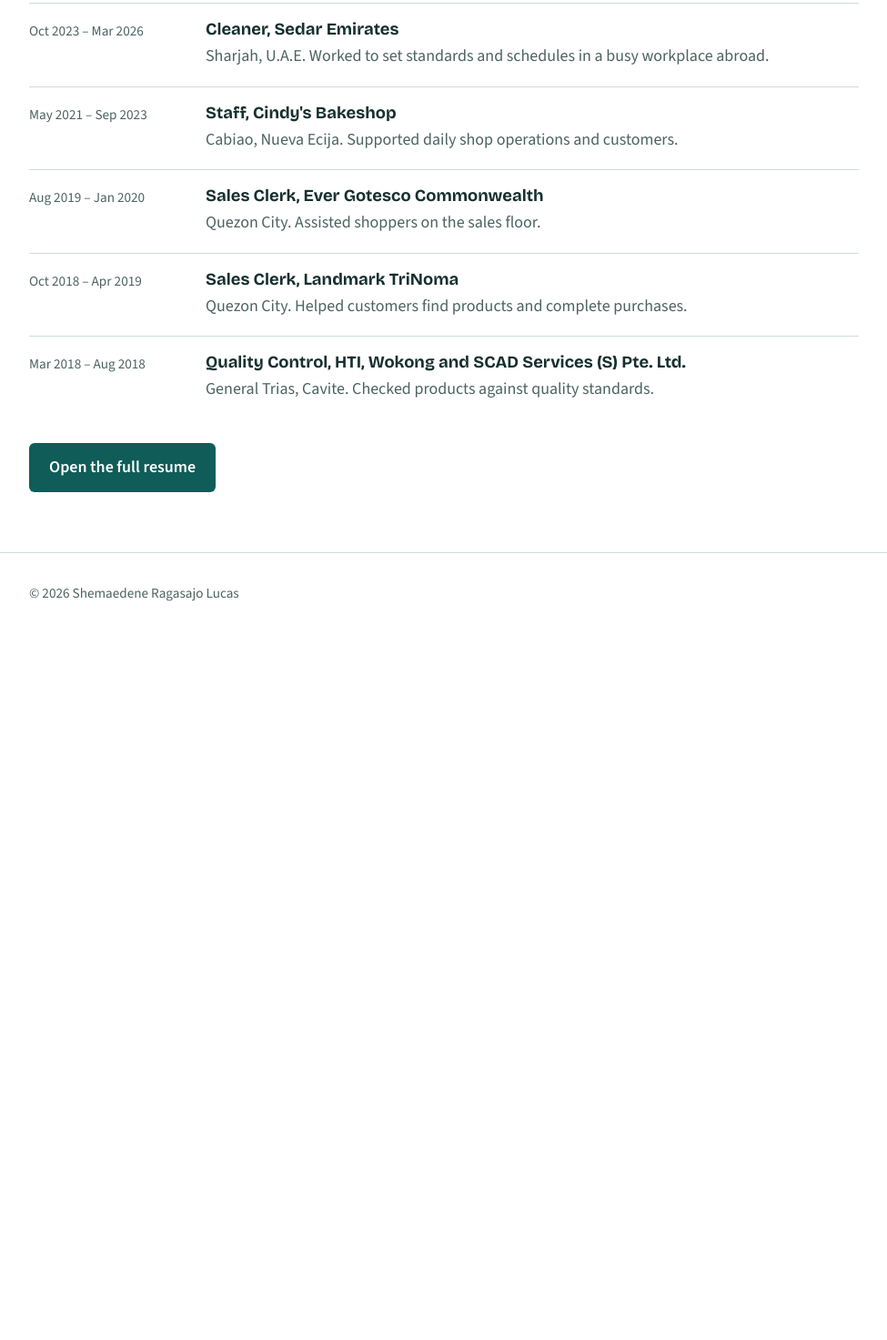
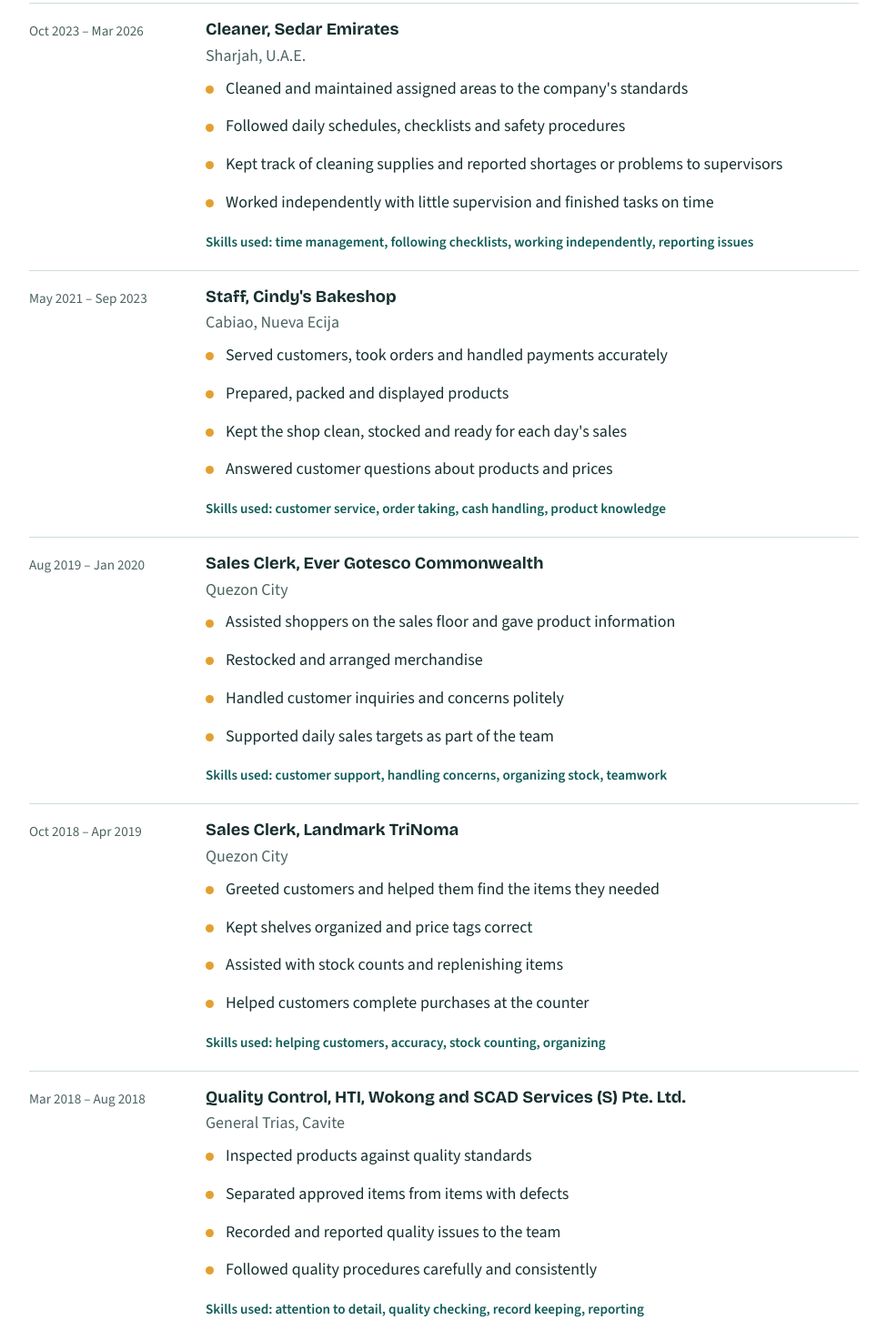
Before and after one commit to xian-admin/shemaedenelucas, a plain HTML site: page experience.html in a window 1280 px wide. Shown: the part 291-1764 px from the top of the page at 91% size, without its empty margins (152-1127 px from the left). Before the commit the page ends 988 px from the top, so only its background shows below. Drawn offline with nearby package versions, Linux system fonts and the light colour scheme.

Commit message:
Add skills used to experience

```diff
--- a/experience.html
+++ b/experience.html
@@ -18,12 +18,25 @@
 <main>
 <div class="page-head"><div class="wrap"><h1>Experience</h1><p>Customer-facing, quality and service work since 2018.</p></div></div>
 <section><div class="wrap">
-<div class="job"><div class="when">Oct 2023 – Mar 2026</div><div><h3>Cleaner, Sedar Emirates</h3><p>Sharjah, U.A.E. Worked to set standards and schedules in a busy workplace abroad.</p></div></div>
-<div class="job"><div class="when">May 2021 – Sep 2023</div><div><h3>Staff, Cindy's Bakeshop</h3><p>Cabiao, Nueva Ecija. Supported daily shop operations and customers.</p></div></div>
-<div class="job"><div class="when">Aug 2019 – Jan 2020</div><div><h3>Sales Clerk, Ever Gotesco Commonwealth</h3><p>Quezon City. Assisted shoppers on the sales floor.</p></div></div>
-<div class="job"><div class="when">Oct 2018 – Apr 2019</div><div><h3>Sales Clerk, Landmark TriNoma</h3><p>Quezon City. Helped customers find products and complete purchases.</p></div></div>
-<div class="job"><div class="when">Mar 2018 – Aug 2018</div><div><h3>Quality Control, HTI, Wokong and SCAD Services (S) Pte. Ltd.</h3><p>General Trias, Cavite. Checked products against quality standards.</p></div></div>
-<p><a class="btn" href="resume.html">Open the full resume</a></p>
+<div class="job"><div class="when">Oct 2023 – Mar 2026</div><div><h3>Cleaner, Sedar Emirates</h3><p>Sharjah, U.A.E.</p>
+<ul class="clean"><li>Cleaned and maintained assigned areas to the company's standards</li><li>Followed daily schedules, checklists and safety procedures</li><li>Kept track of cleaning supplies and reported shortages or problems to supervisors</li><li>Worked independently with little supervision and finished tasks on time</li></ul>
+<p class="used">Skills used: time management, following checklists, working independently, reporting issues</p></div></div>
+
+<div class="job"><div class="when">May 2021 – Sep 2023</div><div><h3>Staff, Cindy's Bakeshop</h3><p>Cabiao, Nueva Ecija</p>
+<ul class="clean"><li>Served customers, took orders and handled payments accurately</li><li>Prepared, packed and displayed products</li><li>Kept the shop clean, stocked and ready for each day's sales</li><li>Answered customer questions about products and prices</li></ul>
+<p class="used">Skills used: customer service, order taking, cash handling, product knowledge</p></div></div>
+
+<div class="job"><div class="when">Aug 2019 – Jan 2020</div><div><h3>Sales Clerk, Ever Gotesco Commonwealth</h3><p>Quezon City</p>
+<ul class="clean"><li>Assisted shoppers on the sales floor and gave product information</li><li>Restocked and arranged merchandise</li><li>Handled customer inquiries and concerns politely</li><li>Supported daily sales targets as part of the team</li></ul>
+<p class="used">Skills used: customer support, handling concerns, organizing stock, teamwork</p></div></div>
+
+<div class="job"><div class="when">Oct 2018 – Apr 2019</div><div><h3>Sales Clerk, Landmark TriNoma</h3><p>Quezon City</p>
+<ul class="clean"><li>Greeted customers and helped them find the items they needed</li><li>Kept shelves organized and price tags correct</li><li>Assisted with stock counts and replenishing items</li><li>Helped customers complete purchases at the counter</li></ul>
+<p class="used">Skills used: helping customers, accuracy, stock counting, organizing</p></div></div>
+
+<div class="job"><div class="when">Mar 2018 – Aug 2018</div><div><h3>Quality Control, HTI, Wokong and SCAD Services (S) Pte. Ltd.</h3><p>General Trias, Cavite</p>
+<ul class="clean"><li>Inspected products against quality standards</li><li>Separated approved items from items with defects</li><li>Recorded and reported quality issues to the team</li><li>Followed quality procedures carefully and consistently</li></ul>
+<p class="used">Skills used: attention to detail, quality checking, record keeping, reporting</p></div></div>
 </div></section>
 </main>
 <footer><div class="wrap">&copy; 2026 Shemaedene Ragasajo Lucas</div></footer>
--- a/style.css
+++ b/style.css
@@ -36,3 +36,4 @@ ul.clean li::before{content:"";position:absolute;left:0;top:.95em;width:9px;heig
 .links a{display:block;padding:14px 0;border-top:1px solid var(--line);text-decoration:none;font-weight:600}
 footer{padding:32px 0;color:var(--muted);font-size:.95rem;border-top:1px solid var(--line)}
 @media(max-width:700px){.hero .wrap,.about{grid-template-columns:1fr}.hero img{order:-1;max-width:220px}.about img{max-width:220px}.job{grid-template-columns:1fr}nav a{margin:0 14px 0 0}}
+.job .used{margin-top:10px;color:var(--teal);font-weight:600;font-size:.95rem}
```
